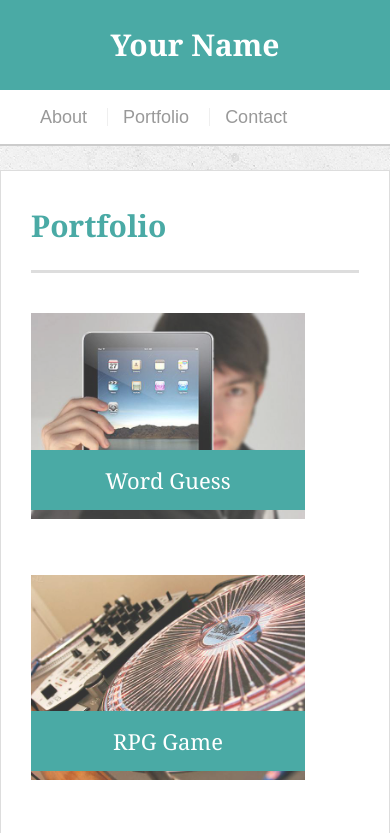
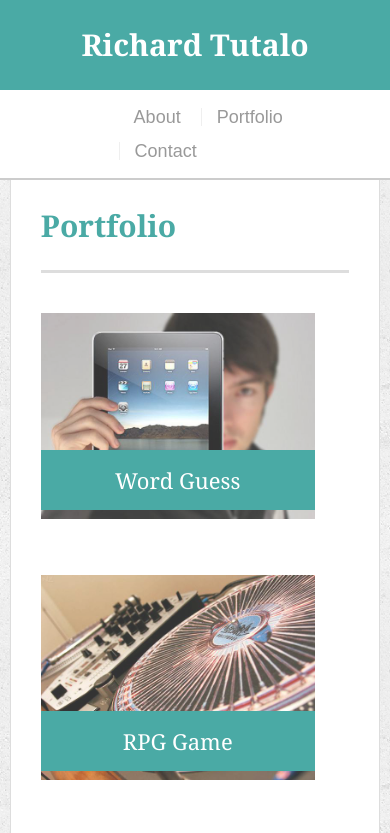
Before and after one commit to rstootalow/Responsive-Portfolio, a plain HTML site: page portfolio.html in a window 390 px wide. Shown: the top 833 px of the page. Drawn offline with Linux system fonts and the light colour scheme.

Commit message:
styling complete for 640px layout for porfolio.html

```diff
--- a/assets/css/style.css
+++ b/assets/css/style.css
@@ -248,7 +248,7 @@ input[type=submit] {
   nav {
     margin: 0 auto;
     padding: 10px;
-    width: 100%;
+    width: 76%;
   }
 
   .main-section {
@@ -266,6 +266,11 @@ input[type=submit] {
     list-style-type: none;
   }
 
+/* PORTFOLIO STYLING 640PX */
+    #portfolio-content {
+      width: 95%;
+      margin-left: 2.5%;
+  }
 }
 
 /* 768 px max-width */
--- a/portfolio.html
+++ b/portfolio.html
@@ -3,6 +3,7 @@
 
 <head>
   <meta charset="UTF-8">
+  <meta name="viewport" content="width=device-width, initial-scale=1">
   <title>Portfolio | Your Name</title>
   <link rel="stylesheet" type="text/css" href="assets/css/style.css">
 </head>
@@ -11,7 +12,7 @@
 
   <header id="masthead">
     <div class="container">
-      <a href="index.html" id="logo">Your Name</a>
+      <a href="index.html" id="logo">Richard Tutalo</a>
       <nav>
         <a href="index.html">About</a>
         <a href="portfolio.html">Portfolio</a>
@@ -21,7 +22,7 @@
   </header>
 
   <div id="main-container" class="container">
-    <section class="main-section">
+    <section  id="portfolio-content" class="main-section">
       <h1>Portfolio</h1>
 
       <div class="work">
```
